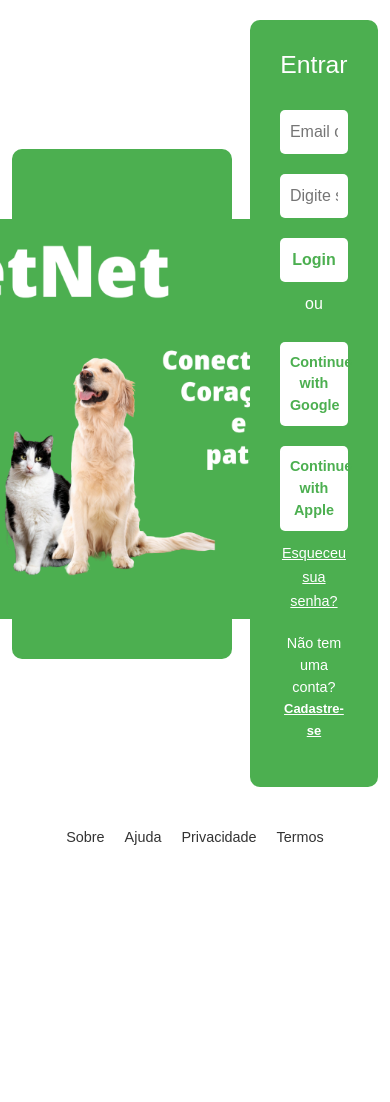
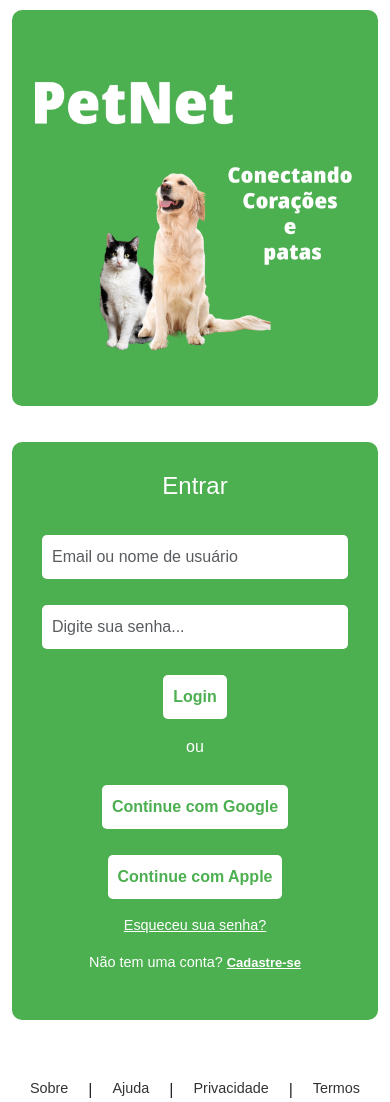
Before and after one commit to matzaldev/PetNet---Projeto-Integrador-Fatec, a plain HTML site: page login/index.html in a window 390 px wide. Before the commit the page ends 849 px from the top, so only its background shows below. Drawn offline with nearby package versions, Linux system fonts and the light colour scheme.

Commit message:
responsividade img loguin

```diff
--- a/login/index.html
+++ b/login/index.html
@@ -11,32 +11,32 @@
     <link href="https://cdn.jsdelivr.net/npm/bootstrap@5.3.3/dist/css/bootstrap.min.css" rel="stylesheet" integrity="sha384-QWTKZyjpPEjISv5WaRU9OFeRpok6YctnYmDr5pNlyT2bRjXh0JMhjY6hW+ALEwIH" crossorigin="anonymous">
 </head>
 <body>
-    <div class="container-fluid">
-        <div class="left-section">
-        <div class="titulo-bordao">
+    <div class="container-fluid d-flex flex-column flex-lg-row align-items-center justify-content-between">
+        <div class="left-section col-12 col-lg-6 text-center mb-3 mb-lg-0">
+            <div class="titulo-bordao">
             </div>
             <div class="pet-images">
-                <img src="/assets/login-img.png" alt="Gato e Cachorro lado a lado">
+                <img src="../assets/login-img.png" alt="Gato e Cachorro lado a lado" class="img-fluid">
             </div>
         </div>
-        <div class="login-section">
-            <h2>Entrar</h2>
-            <input type="text" placeholder="Email ou nome de usuário">
-            <input type="password" placeholder="Digite sua senha...">
-            <a href="../home/home.html"><button class="btn btn-primary">Login</button></a>
+        <div class="login-section col-12 col-lg-4 d-flex flex-column align-items-center justify-content-center">
+            <h2 class="mb-4">Entrar</h2>
+            <input type="text" class="form-control mb-3" placeholder="Email ou nome de usuário">
+            <input type="password" class="form-control mb-3" placeholder="Digite sua senha...">
+            <a href="../home/home.html"><button class="btn btn-primary w-100 mb-3">Login</button></a>
             <p>ou</p>
-            <a href="../home/home.html"><button class="google-login">Continue with Google</button></a>
-            <a href="../home/home.html"><button class="apple-login">Continue with Apple</button></a>
+            <a href="../home/home.html"><button class="btn btn-outline-primary w-100 mb-3">Continue com Google</button></a>
+            <a href="../home/home.html"><button class="btn btn-outline-dark w-100 mb-3">Continue com Apple</button></a>
             <a href="#">Esqueceu sua senha?</a>
-            <div class="signup">
+            <div class="signup mt-3">
                 <p>Não tem uma conta? <a href="../registro/registro.html">Cadastre-se</a></p>
             </div>
         </div>
     </div>
-    <footer>
-        <a href="#">Sobre</a>
-        <a href="#">Ajuda</a>
-        <a href="#">Privacidade</a>
+    <footer class="mt-5 text-center">
+        <a href="#">Sobre</a> |
+        <a href="#">Ajuda</a> |
+        <a href="#">Privacidade</a> |
         <a href="#">Termos</a>
     </footer>
 
--- a/login/styles.css
+++ b/login/styles.css
@@ -18,11 +18,11 @@ body {
 
 .container-fluid {
     display: flex;
+    flex-direction: column;
     align-items: center;
     justify-content: space-between;
-    border-radius: 10px;
-    width: 80%;
-    max-width: 1000px;
+    width: 90%;
+    max-width: 1200px;
     padding: 20px;
 }
 
@@ -31,17 +31,19 @@ body {
     color: #fff;
     border-radius: 10px;
     padding: 40px;
-    width: 60%;
+    width: 100%;
+    max-width: 600px;
     text-align: center;
+    margin-bottom: 20px;
 }
 
 .left-section h1 {
-    font-size: 3em;
+    font-size: 2.5em;
     font-weight: bold;
 }
 
 .left-section p {
-    font-size: 1.5em;
+    font-size: 1.2em;
     margin-top: 10px;
 }
 
@@ -61,13 +63,13 @@ body {
 .pet-images {
     display: flex;
     justify-content: center;
-    gap: 10px;
     margin-top: 20px;
-    width: 100%;
 }
 
 .pet-images img {
-    height: 100%;
+    width: 100%;
+    max-width: 400px;
+    height: auto;
     object-fit: cover;
 }
 
@@ -75,13 +77,15 @@ body {
     background-color: #4caf50;
     border-radius: 10px;
     padding: 30px;
-    width: 35%;
+    width: 100%;
+    max-width: 400px;
     text-align: center;
     color: #fff;
 }
 
 .login-section h2 {
     margin-bottom: 20px;
+    font-size: 1.8em;
 }
 
 .login-section input {
@@ -90,10 +94,6 @@ body {
     margin: 10px 0;
     border-radius: 5px;
     border: none;
-}
-
-.pet-images img {
-    width: 400px;
 }
 
 .login-section button {
@@ -106,9 +106,6 @@ body {
     color: #4caf50;
     font-weight: bold;
     cursor: pointer;
-}
-.login-section a {
-    color: #4caf50;
 }
 
 .login-section .google-login,
@@ -151,3 +148,32 @@ footer a {
     text-decoration: none;
     font-size: 0.9em;
 }
+
+/* Media Queries para responsividade */
+@media (max-width: 768px) {
+    .container-fluid {
+        flex-direction: column;
+        align-items: center;
+        padding: 10px;
+    }
+
+    .left-section {
+        width: 100%;
+        max-width: 100%;
+        padding: 20px;
+    }
+
+    .login-section {
+        width: 100%;
+        max-width: 100%;
+        margin-top: 20px;
+    }
+
+    .left-section h1 {
+        font-size: 2em;
+    }
+
+    .login-section h2 {
+        font-size: 1.5em;
+    }
+}
```
